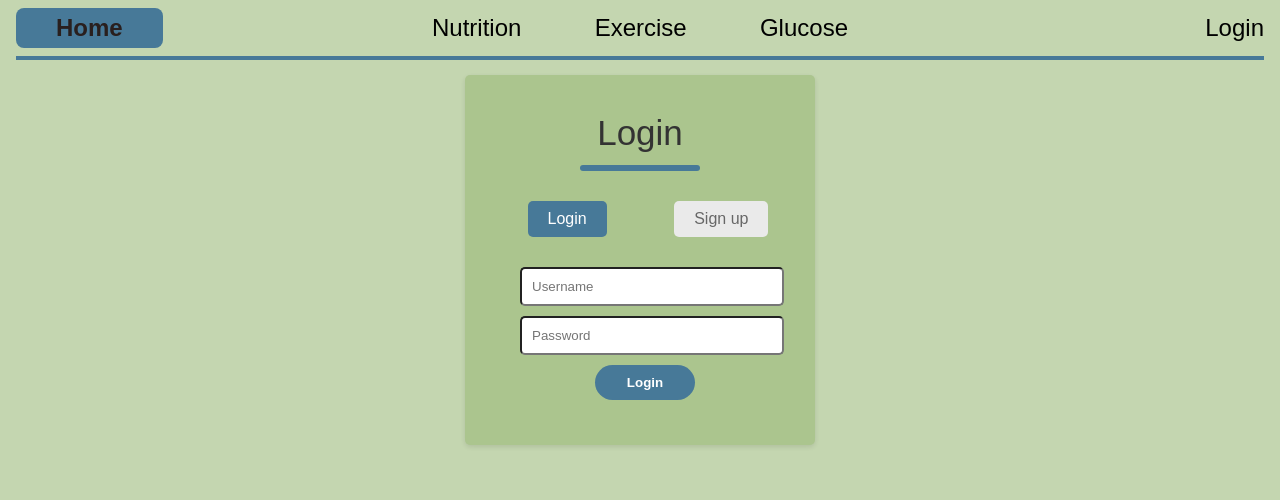
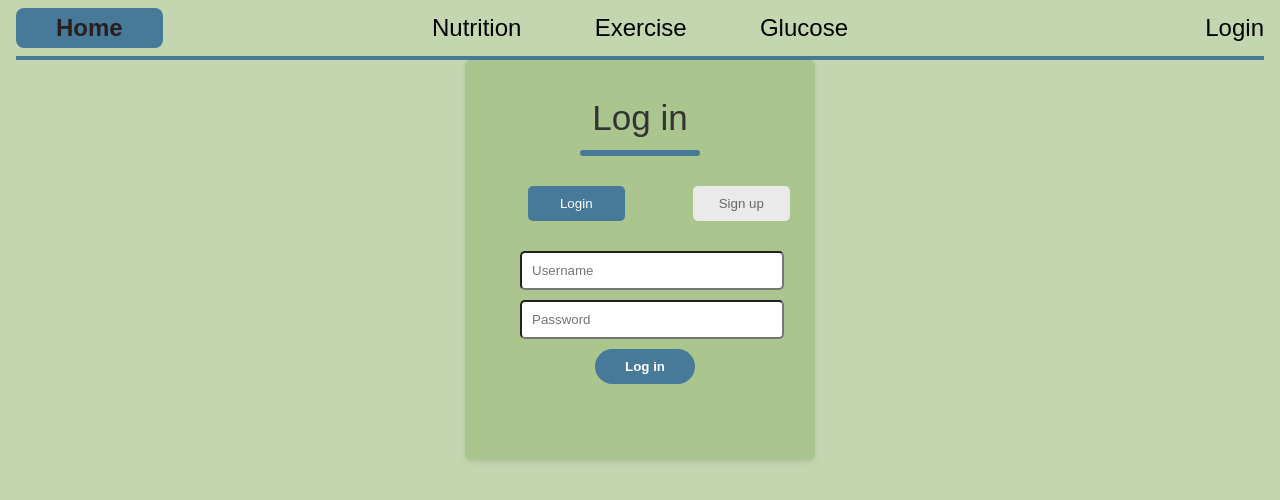
Before and after one commit to weeturtle/pi_webapp, a React (Vite) app: page /login in a window 1280 px wide. Shown: the top 500 px of the page. Built offline with nearby package versions, Linux system fonts and the light colour scheme.

Commit message:
Split up login components

```diff
--- a/src/auth/AuthProvider.tsx
+++ b/src/auth/AuthProvider.tsx
@@ -3,7 +3,7 @@ import { useNavigate } from 'react-router-dom';
 import { BASE_URL } from '../vars';
 
 
-interface AuthContextType {
+export interface AuthContextType {
   token: null | string,
   user: null | string,
   loginAction: (username: string, password: string) => void,
--- a/src/components/login/index.tsx
+++ b/src/components/login/index.tsx
@@ -1,44 +1,31 @@
 import { useState } from 'react';
 import { useAuth } from '../../auth/AuthProvider';
 import './login.scss';
+import LoginForm from './login_form';
+import RegisterForm from './register_form';
+
+enum FormType {
+  LOGIN = 'Log in',
+  SIGNUP = 'Sign Up'
+}
 
 const LoginBox = () => {
-  const [email, setEmail] = useState('');
-  const [username, setUsername] = useState('');
-  const [password, setPassword] = useState('');
-
   const auth = useAuth();
 
-  const handleSubmitEvent = () => {
-    if (username && password) {
-      auth.loginAction(username, password);
-      return;
-    }
-    alert('please provide a valid input');
-  };
+  const [currentForm, setCurrentForm] = useState<FormType>(FormType.LOGIN);
 
-  const handleSignupEvent = () =>{
-    if (email && username && password) {
-      auth.signupAction(email, username, password);
-      return;
-    }
-    alert('Please fill in all fields properly!');
-  };
-
-  const [action, setAction] = useState('Login');
 
   return (
     <div className="login_container">
-      <h2 className= "logintitle">{action}</h2>
+      <h2 className= "logintitle">{currentForm}</h2>
       <div className="decorunder"></div>
-      <div className = "submitbutton-container">
-        <div className = {action=== 'Login'?'submitbuttons': 'submitbuttons gray'} onClick={() => {setAction('Login');}}>Login</div>
-        <div className = {action=== 'Login'?'submitbuttons gray': 'submitbuttons'} onClick={() => {setAction('Sign up');}} >Sign up</div>
+      <div className = "formselector-container">
+        <button className={`form-option${currentForm === FormType.SIGNUP && ' gray'}`} onClick={() => setCurrentForm(FormType.LOGIN)}>Login</button>
+        <button className={`form-option${currentForm === FormType.LOGIN && ' gray'}`} onClick={() => setCurrentForm(FormType.SIGNUP)} >Sign up</button>
       </div>
-      {action=== 'Login'?<div></div>: <input type="email" value={email} onChange={(e) => setEmail(e.target.value)} placeholder="Email" />}
-      <input type="text" value={username} onChange={(e) => setUsername(e.target.value)} placeholder="Username" />
-      <input type="password" value={password} onChange={(e) => setPassword(e.target.value)} placeholder="Password" />
-      <button onClick={action === 'Login' ? handleSubmitEvent : handleSignupEvent}>{action}</button>
+      {
+        currentForm === FormType.LOGIN ? <LoginForm auth={auth} /> : <RegisterForm auth={auth} />
+      }
     </div>
   );
 };
--- a/src/components/login/login.scss
+++ b/src/components/login/login.scss
@@ -2,6 +2,7 @@
     position: absolute;
     margin-top: 15%;
     width: 350px;
+    height: 25rem;
     background-color: #ABC58E;
     left:50%;
     transform: translate(-50%, -50%);
@@ -35,12 +36,12 @@
         border-radius: 5px;
     }
 
-    .submitbutton-container{
+    .formselector-container{
         display: flex;
         gap: 30px;
         margin: 30px auto;
 
-        .submitbuttons{
+        button {
             margin-left:12.5%;
             padding: 10px 20px;
             background-color: #477998;
@@ -55,7 +56,7 @@
         }
     }
 
-    button{
+    .submitbutton{
         margin-left: 35%;
         width: 100px;
         height:35px;
--- /dev/null
+++ b/src/components/login/login_form.tsx
@@ -0,0 +1,41 @@
+import { useState } from 'react';
+import { AuthContextType } from '../../auth/AuthProvider';
+
+
+interface LoginFormProps {
+  auth: AuthContextType
+}
+
+
+const LoginForm = ({auth}: LoginFormProps) => {
+  const [username, setUsername] = useState('');
+  const [password, setPassword] = useState('');
+
+  const handleSubmitEvent = () => {
+    if (username && password) {
+      auth.loginAction(username, password);
+      return;
+    }
+    alert('please provide a valid input');
+  };
+
+  return (
+    <>
+      <input
+        type="text"
+        value={username}
+        onChange={(e) => setUsername(e.target.value)}
+        placeholder="Username"
+      />
+      <input
+        type="password"
+        value={password}
+        onChange={(e) => setPassword(e.target.value)}
+        placeholder="Password"
+      />
+      <button className="submitbutton" onClick={handleSubmitEvent}>Log in</button>
+    </>
+  );
+};
+
+export default LoginForm;
--- /dev/null
+++ b/src/components/login/register_form.tsx
@@ -0,0 +1,31 @@
+import { useState } from 'react';
+import { AuthContextType } from '../../auth/AuthProvider';
+
+interface RegisterFormProps {
+  auth: AuthContextType
+}
+
+const RegisterForm = ({auth}: RegisterFormProps) => {
+  const [email, setEmail] = useState('');
+  const [username, setUsername] = useState('');
+  const [password, setPassword] = useState('');
+
+  const handleSignupEvent = () =>{
+    if (email && username && password) {
+      auth.signupAction(email, username, password);
+      return;
+    }
+    alert('Please fill in all fields properly!');
+  };
+
+  return (
+    <>
+      <input type="email" value={email} onChange={(e) => setEmail(e.target.value)} placeholder="Email" />
+      <input type="text" value={username} onChange={(e) => setUsername(e.target.value)} placeholder="Username" />
+      <input type="password" value={password} onChange={(e) => setPassword(e.target.value)} placeholder="Password" />
+      <button className="submitbutton" onClick={handleSignupEvent}>Register</button>
+    </>
+  );
+};
+
+export default RegisterForm;
--- a/src/vars.ts
+++ b/src/vars.ts
@@ -1,2 +1,3 @@
-export const BASE_URL = 'https://pi-backend-179v.onrender.com';
+// export const BASE_URL = 'https://pi-backend-179v.onrender.com';
 // export const BASE_URL = 'http://192.168.1.196:10000';
+export const BASE_URL = 'http://127.0.0.1:10000';
```
Also changed, not shown: 1 other file (tests, documents, lock files or other folders).
